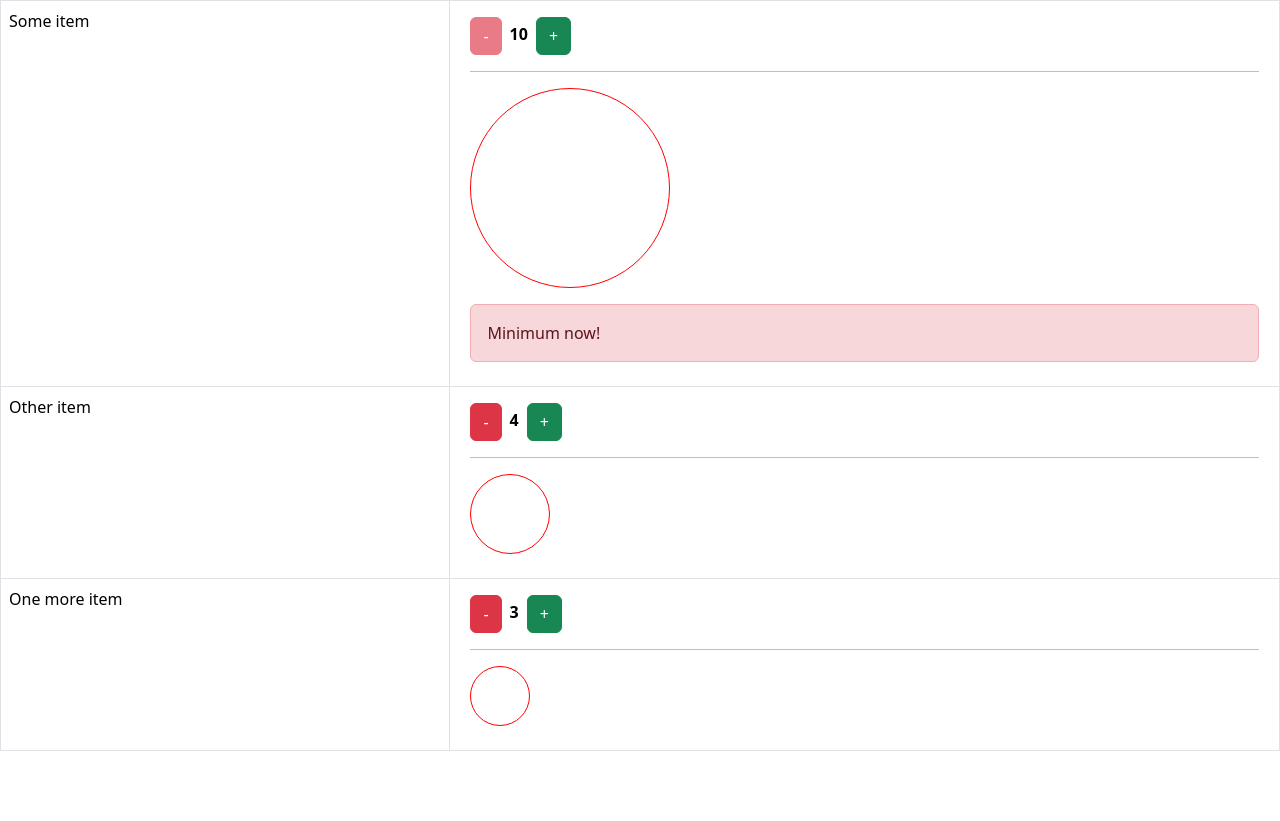
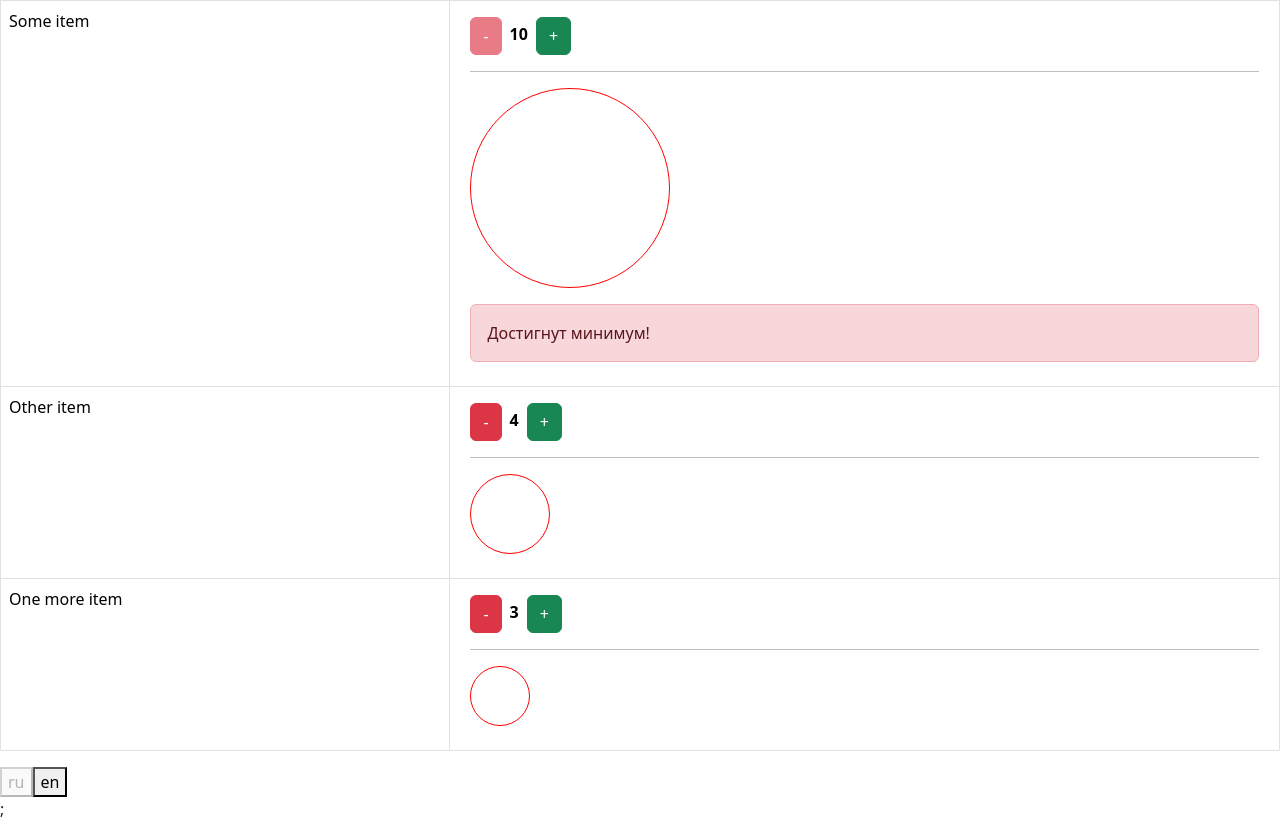
Before and after one commit to Alexey197/React_2023_HT1, a React (Vite) app: page / in a window 1280 px wide. Before the commit the page ends 800 px from the top, so only its background shows below. Built offline with nearby package versions, Linux system fonts and the light colour scheme.

Commit message:
Circle useContext

```diff
--- a/src/App.jsx
+++ b/src/App.jsx
@@ -1,5 +1,6 @@
 import { useState, useCallback } from "react";
 import CartItem  from "./components/CartItem";
+import SettingContext from "./components/context/settings";
 
 export default function App() {
 	let [ items, setItems ] = useState([
@@ -7,6 +8,8 @@ export default function App() {
 		{ id: 2, title: 'Other item', min: 1, max: 9, value: 4 },
 		{ id: 5, title: 'One more item', min: 2, max: 9, value: 3 }
 	]);
+
+	const [ lang, setLang ] = useState('ru')
 
 	let setItemValue = useCallback(function(id, newValue){
 		setItems(currentItems => currentItems.map(item => item.id !== id ? item : {
@@ -20,11 +23,17 @@ export default function App() {
 		changed={setItemValue}
 	/>)
 
-	return <div>
+	return <SettingContext.Provider value={lang}>
+		<div>
 		<table className="table table-bordered">
 			<tbody>
 				{itemsElems}
 			</tbody>
 		</table>
+		<footer>
+      <button onClick={() => setLang('ru')} disabled={lang == 'ru'}>ru</button>
+      <button onClick={() => setLang('en')} disabled={lang == 'en'}>en</button>
+    </footer>
 	</div>;
+	</SettingContext.Provider>
 }
--- a/src/components/Circle.jsx
+++ b/src/components/Circle.jsx
@@ -1,4 +1,7 @@
 import PropTypes from 'prop-types';
+import { useContext } from 'react';
+import SettingContext from './context/settings';
+import dictionary from './constants/dictionary';
 
 Circle.propTypes = {
 	min: PropTypes.number.isRequired,
@@ -12,6 +15,7 @@ export default function Circle({ min, max, value, changed }) {
 	let circleStyles = { width: size, height: size };
 	let canDec = value > min;
 	let canInc = value < max;
+	let lang = useContext(SettingContext)
 
 	function increase(){
 		if(canInc){
@@ -42,8 +46,8 @@ export default function Circle({ min, max, value, changed }) {
 		{
 			( !canDec || !canInc ) &&
 			<div className="alert alert-danger mt-3">
-				{ !canDec && 'Minimum now!' }
-				{ !canInc && 'Maximum now!' }
+				{ !canDec && dictionary.isMinimum[lang] }
+				{ !canInc && dictionary.isMaximum[lang] }
 			</div>
 		}
 	</div>;
--- /dev/null
+++ b/src/components/constants/dictionary.js
@@ -0,0 +1,10 @@
+export default {
+  isMaximum : {
+    ru : 'Достигнут максимум!',
+    en: 'Maximum now!'
+  },
+  isMinimum : {
+    ru : 'Достигнут минимум!',
+    en: 'Minimum now!'
+  }
+}
--- /dev/null
+++ b/src/components/context/settings.js
@@ -0,0 +1,5 @@
+import { createContext } from "react";
+
+const SettingContext = createContext()
+
+export default SettingContext
```
